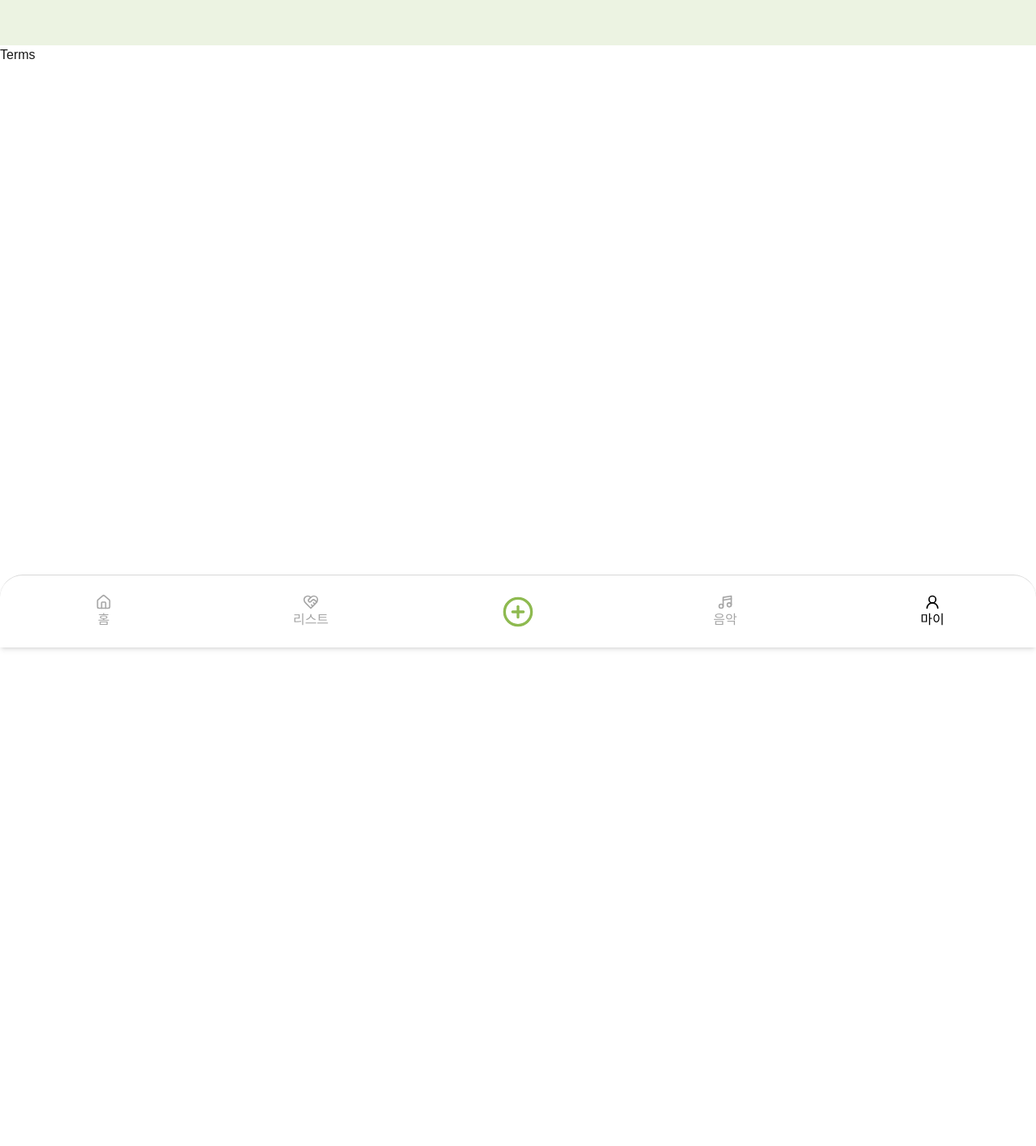
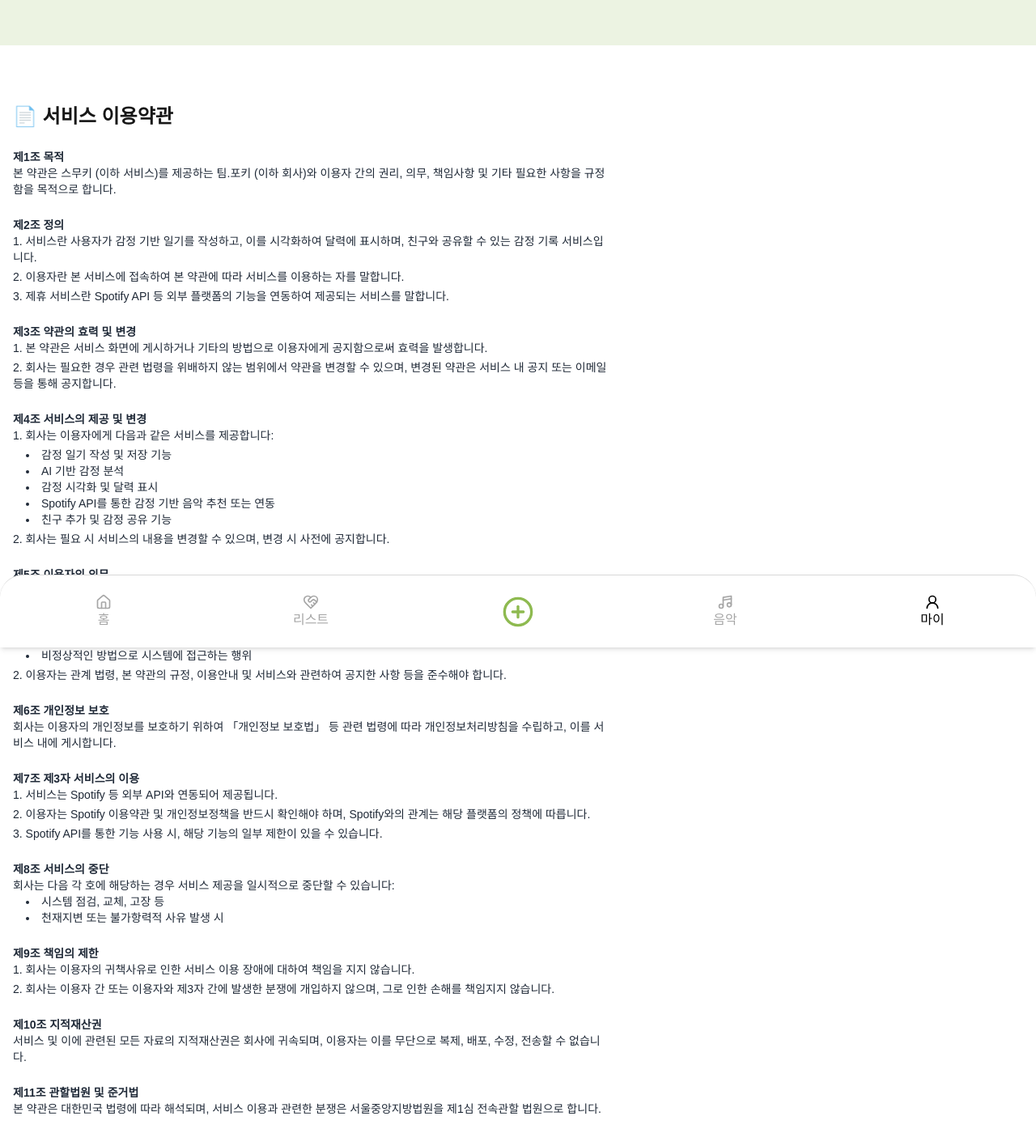
Before and after one commit to fourkie/fourkie, a Next.js app: page /terms in a window 1280 px wide. Shown: the top 1416 px of the page at 81% size. Before the commit the page ends 800 px from the top, so only its background shows below. Built offline with nearby package versions, Linux system fonts and the light colour scheme; no server answers; a web font is replaced by a local one.

Commit message:
update/ 공지사항, 약관 페이지 업데이트 #107

```diff
--- a/src/app/notice/page.tsx
+++ b/src/app/notice/page.tsx
@@ -47,7 +47,7 @@ const events: NoticeItem[] = [
   },
 ];
 
-export default function NoticePage() {
+const NoticePage = () => {
   const renderList = (title: string, items: NoticeItem[]) => (
     <section className="mb-8">
       <h2 className="mb-4 text-xl font-bold">{title}</h2>
@@ -72,4 +72,6 @@ export default function NoticePage() {
       {renderList("🎉 이벤트", events)}
     </main>
   );
-}
+};
+
+export default NoticePage;
--- a/src/app/terms/page.tsx
+++ b/src/app/terms/page.tsx
@@ -1,5 +1,155 @@
-const Terms = () => {
-  return <div>Terms</div>;
+const TermsPage = () => {
+  return (
+    <main className="mx-aut my-10 max-w-3xl px-4 py-8">
+      <h1 className="mb-6 text-2xl font-bold">📄 서비스 이용약관</h1>
+      <div className="space-y-6 text-sm text-gray-800">
+        <section>
+          <h2 className="font-semibold">제1조 목적</h2>
+          <p>
+            본 약관은 스무키 (이하 서비스)를 제공하는 팀.포키 (이하 회사)와
+            이용자 간의 권리, 의무, 책임사항 및 기타 필요한 사항을 규정함을
+            목적으로 합니다.
+          </p>
+        </section>
+
+        <section>
+          <h2 className="font-semibold">제2조 정의</h2>
+          <ol className="list-inside list-decimal space-y-1">
+            <li>
+              서비스란 사용자가 감정 기반 일기를 작성하고, 이를 시각화하여
+              달력에 표시하며, 친구와 공유할 수 있는 감정 기록 서비스입니다.
+            </li>
+            <li>
+              이용자란 본 서비스에 접속하여 본 약관에 따라 서비스를 이용하는
+              자를 말합니다.
+            </li>
+            <li>
+              제휴 서비스란 Spotify API 등 외부 플랫폼의 기능을 연동하여
+              제공되는 서비스를 말합니다.
+            </li>
+          </ol>
+        </section>
+
+        <section>
+          <h2 className="font-semibold">제3조 약관의 효력 및 변경</h2>
+          <ol className="list-inside list-decimal space-y-1">
+            <li>
+              본 약관은 서비스 화면에 게시하거나 기타의 방법으로 이용자에게
+              공지함으로써 효력을 발생합니다.
+            </li>
+            <li>
+              회사는 필요한 경우 관련 법령을 위배하지 않는 범위에서 약관을
+              변경할 수 있으며, 변경된 약관은 서비스 내 공지 또는 이메일 등을
+              통해 공지합니다.
+            </li>
+          </ol>
+        </section>
+
+        <section>
+          <h2 className="font-semibold">제4조 서비스의 제공 및 변경</h2>
+          <ol className="list-inside list-decimal space-y-1">
+            <li>회사는 이용자에게 다음과 같은 서비스를 제공합니다:</li>
+            <ul className="ml-4 list-inside list-disc">
+              <li>감정 일기 작성 및 저장 기능</li>
+              <li>AI 기반 감정 분석</li>
+              <li>감정 시각화 및 달력 표시</li>
+              <li>Spotify API를 통한 감정 기반 음악 추천 또는 연동</li>
+              <li>친구 추가 및 감정 공유 기능</li>
+            </ul>
+            <li>
+              회사는 필요 시 서비스의 내용을 변경할 수 있으며, 변경 시 사전에
+              공지합니다.
+            </li>
+          </ol>
+        </section>
+
+        <section>
+          <h2 className="font-semibold">제5조 이용자의 의무</h2>
+          <ol className="list-inside list-decimal space-y-1">
+            <li>
+              이용자는 다음 행위를 하여서는 안 됩니다:
+              <ul className="ml-4 list-inside list-disc">
+                <li>타인의 개인정보 도용</li>
+                <li>서비스 내 허위 정보 기재</li>
+                <li>제3자의 지식재산권을 침해하는 행위</li>
+                <li>비정상적인 방법으로 시스템에 접근하는 행위</li>
+              </ul>
+            </li>
+            <li>
+              이용자는 관계 법령, 본 약관의 규정, 이용안내 및 서비스와 관련하여
+              공지한 사항 등을 준수해야 합니다.
+            </li>
+          </ol>
+        </section>
+
+        <section>
+          <h2 className="font-semibold">제6조 개인정보 보호</h2>
+          <p>
+            회사는 이용자의 개인정보를 보호하기 위하여 「개인정보 보호법」 등
+            관련 법령에 따라 개인정보처리방침을 수립하고, 이를 서비스 내에
+            게시합니다.
+          </p>
+        </section>
+
+        <section>
+          <h2 className="font-semibold">제7조 제3자 서비스의 이용</h2>
+          <ol className="list-inside list-decimal space-y-1">
+            <li>서비스는 Spotify 등 외부 API와 연동되어 제공됩니다.</li>
+            <li>
+              이용자는 Spotify 이용약관 및 개인정보정책을 반드시 확인해야 하며,
+              Spotify와의 관계는 해당 플랫폼의 정책에 따릅니다.
+            </li>
+            <li>
+              Spotify API를 통한 기능 사용 시, 해당 기능의 일부 제한이 있을 수
+              있습니다.
+            </li>
+          </ol>
+        </section>
+
+        <section>
+          <h2 className="font-semibold">제8조 서비스의 중단</h2>
+          <p>
+            회사는 다음 각 호에 해당하는 경우 서비스 제공을 일시적으로 중단할 수
+            있습니다:
+          </p>
+          <ul className="ml-4 list-inside list-disc">
+            <li>시스템 점검, 교체, 고장 등</li>
+            <li>천재지변 또는 불가항력적 사유 발생 시</li>
+          </ul>
+        </section>
+
+        <section>
+          <h2 className="font-semibold">제9조 책임의 제한</h2>
+          <ol className="list-inside list-decimal space-y-1">
+            <li>
+              회사는 이용자의 귀책사유로 인한 서비스 이용 장애에 대하여 책임을
+              지지 않습니다.
+            </li>
+            <li>
+              회사는 이용자 간 또는 이용자와 제3자 간에 발생한 분쟁에 개입하지
+              않으며, 그로 인한 손해를 책임지지 않습니다.
+            </li>
+          </ol>
+        </section>
+
+        <section>
+          <h2 className="font-semibold">제10조 지적재산권</h2>
+          <p>
+            서비스 및 이에 관련된 모든 자료의 지적재산권은 회사에 귀속되며,
+            이용자는 이를 무단으로 복제, 배포, 수정, 전송할 수 없습니다.
+          </p>
+        </section>
+
+        <section>
+          <h2 className="font-semibold">제11조 관할법원 및 준거법</h2>
+          <p>
+            본 약관은 대한민국 법령에 따라 해석되며, 서비스 이용과 관련한 분쟁은
+            서울중앙지방법원을 제1심 전속관할 법원으로 합니다.
+          </p>
+        </section>
+      </div>
+    </main>
+  );
 };
 
-export default Terms;
+export default TermsPage;
```
